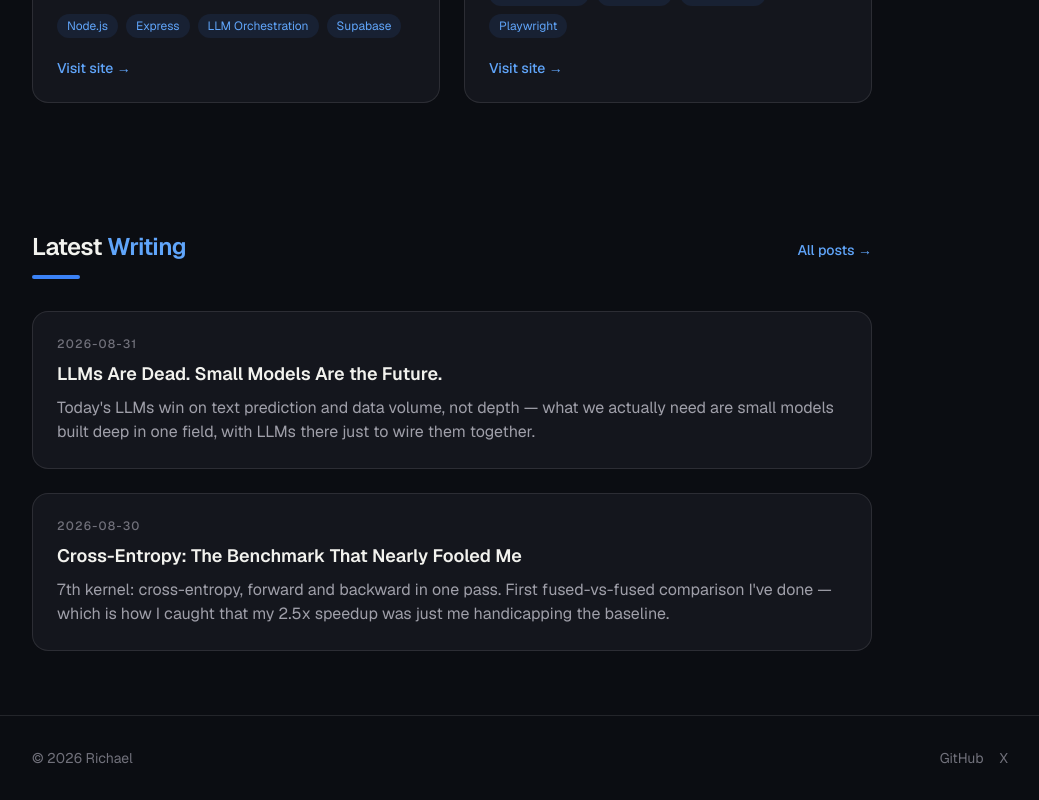
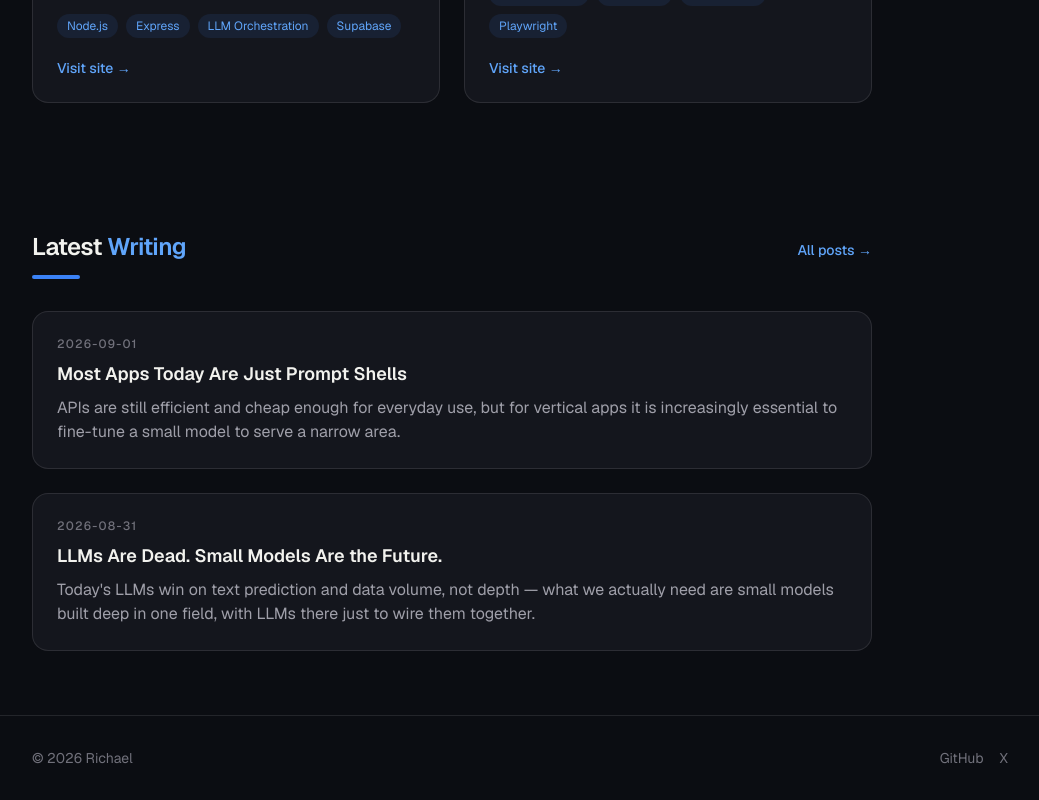
Before and after one commit to dh8116/dh8116.github.io, a Next.js app: page / in a window 1280 px wide. Shown: the part 2266-3066 px from the top of the page, without its empty margins (120-1159 px from the left). Built offline with nearby package versions, Linux system fonts and the light colour scheme.

Commit message:
Add general post: most apps today are just prompt shells
Argues that prompt-shell apps lose their edge whenever the base model
ships an update, and that vertical apps need a fine-tuned small model.
Links back to the small-models post.

```diff
--- a/src/data/posts.ts
+++ b/src/data/posts.ts
@@ -159,6 +159,17 @@ const unsortedPosts: Post[] = [
       "I'm Richael, and I'm fine-tuning small models like Qwen 14B to improve the performance of Soulor \u2014 a multi-companion and simulation app \u2014 and VNPortal \u2014 a music recreation and creation community platform with fair, controllable AI assistance. I hope to redefine AI's role in the modern and future world. If you're interested, welcome to visit my apps, share, and support. Thanks for reading, and have a good day!",
     ],
   },
+  {
+    slug: "apps-are-just-prompt-shells",
+    title: "Most Apps Today Are Just Prompt Shells",
+    date: "2026-09-01",
+    excerpt:
+      "APIs are still efficient and cheap enough for everyday use, but for vertical apps it is increasingly essential to fine-tune a small model to serve a narrow area.",
+    paragraphs: [
+      "Most apps today are just prompt shells around LLMs. Though some of them go viral and look genuinely useful, they can't do anything the underlying model cannot do, and they disappear quickly after models ship updates. And as these models are trained to be broad rather than deep, their outputs can't be professional enough to produce the results specialised tasks demand. APIs are still efficient and cheap enough for everyday use, but for vertical apps it is increasingly essential to train — or at least fine-tune — a small model to serve a narrow area. Refer to my last post to see why small models are necessary: https://dh8116.github.io/blog/small-models-are-the-future.",
+      "I'm Richael. I'm creating new ways to use AI in applications, so as to redefine its role in the next era. I'm currently developing two apps: a multi-companion and simulation platform, and a music recreation & creation community. If you are interested, check out my website or follow me for more!",
+    ],
+  },
 ];
 
 // unsortedPosts is declared in the order each post was written, so on a
```
